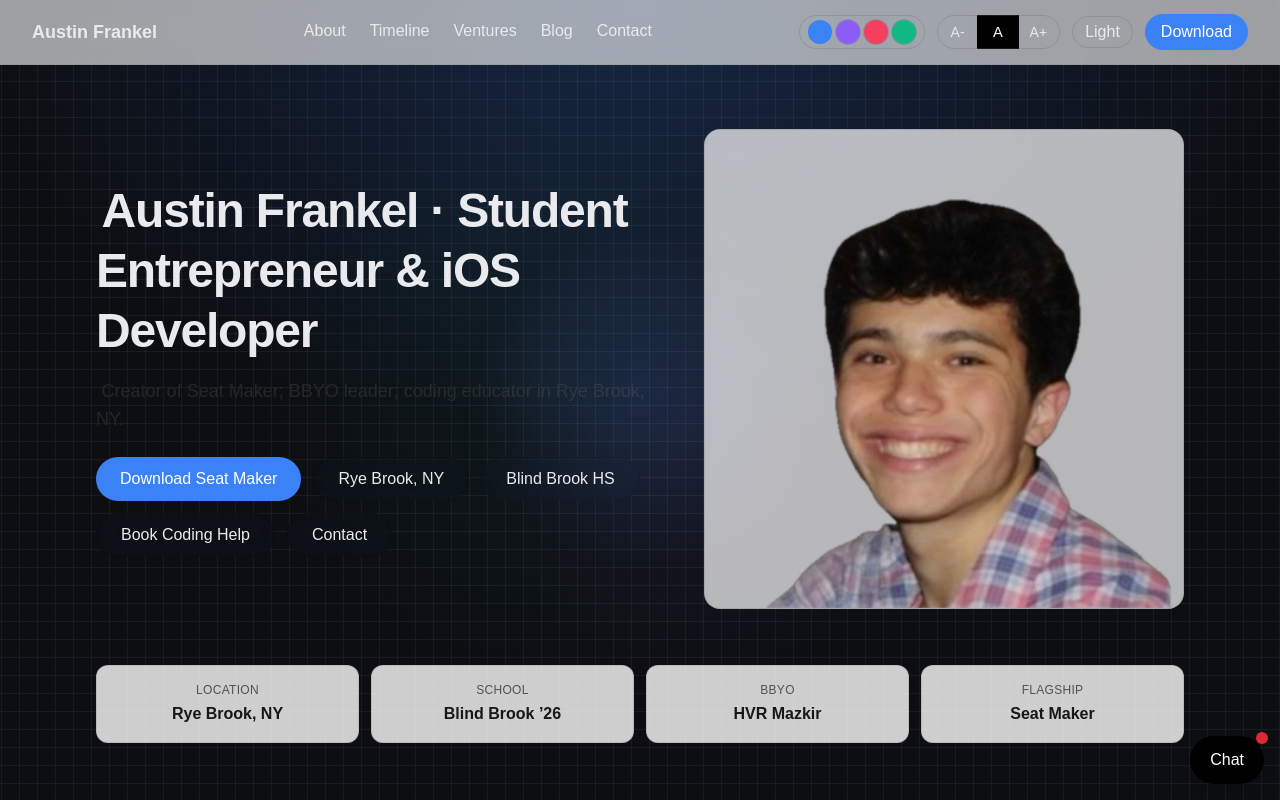
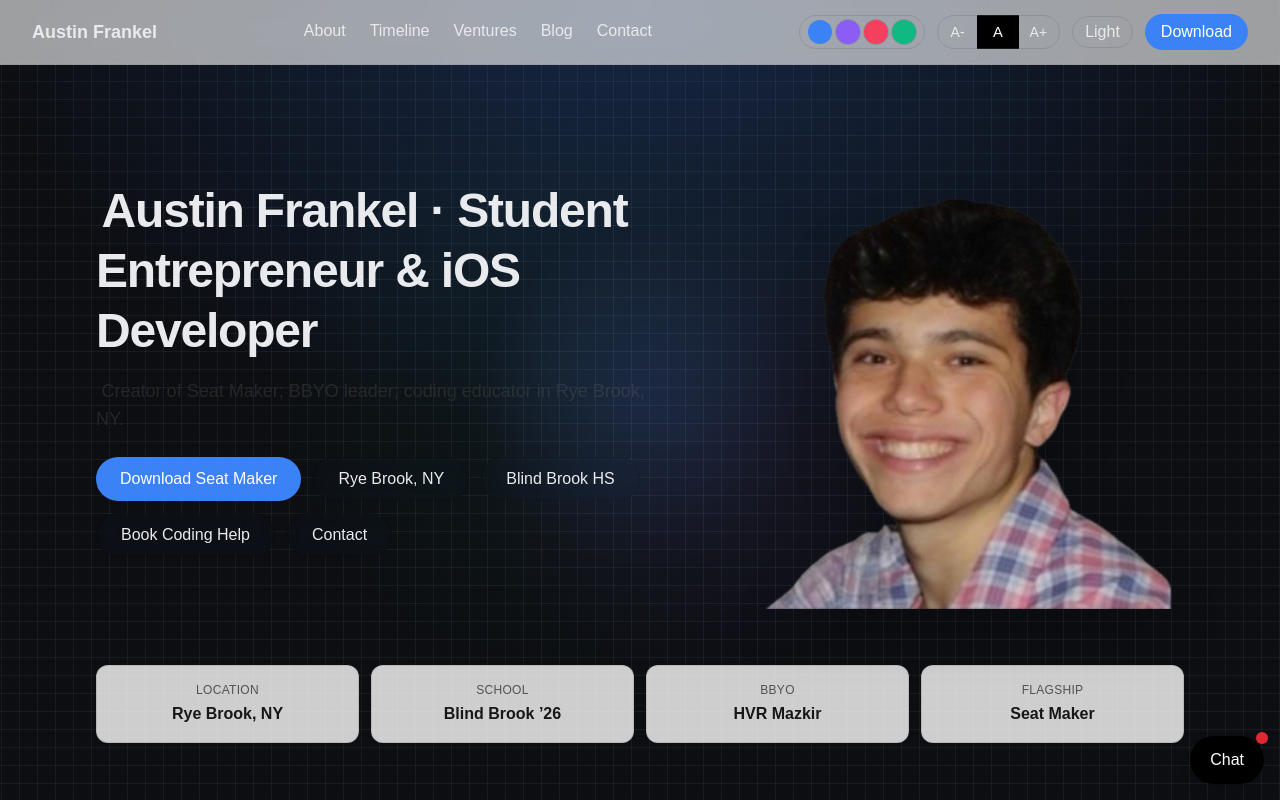
Before and after one commit to AustinFrankel/austin, a Next.js app in the folder site/: page / in a window 1280 px wide. Shown: the top 800 px of the page. Built offline with nearby package versions, Linux system fonts and the light colour scheme.

Commit message:
Hero: show transparent headshot only (no framed background) and add soft shadow

```diff
--- a/site/src/app/page.tsx
+++ b/site/src/app/page.tsx
@@ -27,8 +27,8 @@ export default function Home() {
               <Link href="/contact" className="btn-outline h-11 px-6 inline-flex items-center">Contact</Link>
             </div>
           </div>
-          <div className="rounded-2xl overflow-hidden border border-black/10 dark:border-white/10 bg-white/70 dark:bg-neutral-900/70 backdrop-blur">
-            <img src="/images/austin-headshot.png" alt="Austin headshot" className="w-full h-auto object-cover" />
+          <div className="relative">
+            <img src="/images/austin-headshot.png" alt="Austin headshot" className="w-full h-auto object-contain drop-shadow-2xl" />
           </div>
         </section>
       </Reveal>
```
